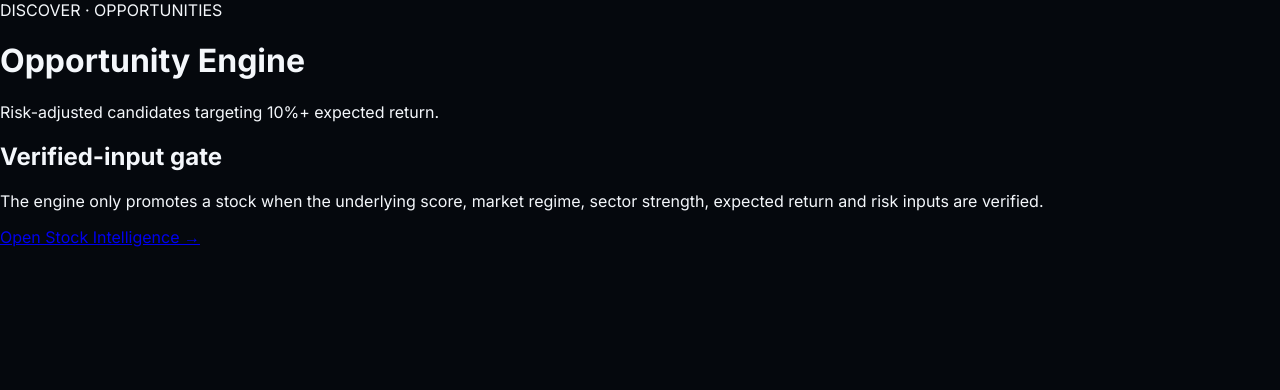
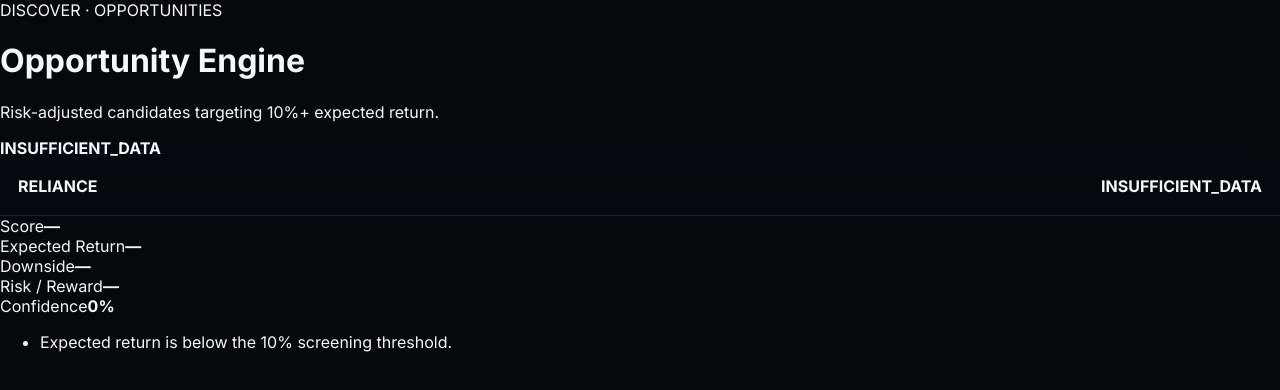
Before and after one commit to trapnexadmin/trapnex-market-intelligent, a Next.js app: page /opportunities in a window 1280 px wide. Shown: the top 390 px of the page. Built offline with nearby package versions, Linux system fonts and the light colour scheme.

Commit message:
Implement Phase 5D: Integrate opportunity features with API, user interface, and persistence schema, including opportunity card and context snapshots.

```diff
--- a/app/api/opportunities/route.ts
+++ b/app/api/opportunities/route.ts
@@ -1,40 +1,36 @@
-import { NextRequest, NextResponse } from "next/server";
+import { NextRequest,NextResponse } from "next/server";
 import { calculateOpportunity } from "@/lib/opportunity/calculate";
 
-export const runtime = "nodejs";
-export const dynamic = "force-dynamic";
+export const runtime="nodejs";
+export const dynamic="force-dynamic";
 
-export async function GET(request: NextRequest) {
-  const symbol = request.nextUrl.searchParams.get("symbol")?.trim().toUpperCase();
+export async function GET(request:NextRequest){
+  const symbol=request.nextUrl.searchParams.get("symbol")?.trim().toUpperCase();
 
-  if (!symbol) {
+  if(!symbol){
     return NextResponse.json({
-      status: "INSUFFICIENT_DATA",
-      opportunities: [],
-      message:
-        "Opportunity ranking requires verified stock, market, sector, return and risk inputs.",
-      checkedAt: new Date().toISOString(),
+      status:"INSUFFICIENT_DATA",
+      opportunities:[],
+      message:"Verified stock, market, sector, risk and return inputs are required.",
+      checkedAt:new Date().toISOString()
     });
   }
 
-  const opportunity = calculateOpportunity({
+  const opportunity=calculateOpportunity({
     symbol,
-    stockScore: null,
-    stockConfidence: 0,
-    marketPulse: null,
-    sectorPulse: null,
-    expectedReturnPct: null,
-    downsidePct: null,
-    riskShield: null,
-    liquidityScore: null,
+    stockScore:null,
+    stockConfidence:0,
+    marketPulse:null,
+    sectorPulse:null,
+    expectedReturnPct:null,
+    downsidePct:null,
+    riskShield:null,
+    liquidityScore:null,
   });
 
   return NextResponse.json({
-    status:
-      opportunity.decision === "INSUFFICIENT_DATA"
-        ? "INSUFFICIENT_DATA"
-        : "READY",
+    status:opportunity.decision==="INSUFFICIENT_DATA"?"INSUFFICIENT_DATA":"READY",
     opportunity,
-    checkedAt: new Date().toISOString(),
+    checkedAt:new Date().toISOString(),
   });
 }
--- a/app/opportunities/page.tsx
+++ b/app/opportunities/page.tsx
@@ -1,21 +1,28 @@
-import Link from "next/link";
+"use client";
 
-export default function OpportunitiesPage() {
-  return (
-    <main className="page-shell">
+import {useEffect,useState} from "react";
+import OpportunityCard from "@/components/opportunities/OpportunityCard";
+
+type Opportunity={symbol:string;score:number|null;expectedReturnPct:number|null;downsidePct:number|null;riskReward:number|null;decision:string;confidence:number;reasons:string[]};
+
+export default function OpportunitiesPage(){
+  const [opportunity,setOpportunity]=useState<Opportunity|null>(null);
+  const [status,setStatus]=useState("LOADING");
+
+  useEffect(()=>{
+    fetch("/api/opportunities?symbol=RELIANCE",{cache:"no-store"})
+      .then(r=>r.json())
+      .then(data=>{setOpportunity(data.opportunity??null);setStatus(data.status??"UNAVAILABLE")})
+      .catch(()=>setStatus("UNAVAILABLE"));
+  },[]);
+
+  return <main className="page-shell">
     <div className="page-header">
       <span>DISCOVER · OPPORTUNITIES</span>
       <h1>Opportunity Engine</h1>
       <p>Risk-adjusted candidates targeting 10%+ expected return.</p>
+      <strong>{status}</strong>
     </div>
-      <section className="page-card">
-        <h2>Verified-input gate</h2>
-        <p>
-          The engine only promotes a stock when the underlying score, market
-          regime, sector strength, expected return and risk inputs are verified.
-        </p>
-        <Link href="/stocks">Open Stock Intelligence →</Link>
-      </section>
+    {opportunity?<OpportunityCard opportunity={opportunity}/>:null}
   </main>
-  );
 }
--- /dev/null
+++ b/components/opportunities/OpportunityCard.tsx
@@ -0,0 +1,14 @@
+export default function OpportunityCard({opportunity}:{opportunity:{
+  symbol:string;score:number|null;expectedReturnPct:number|null;downsidePct:number|null;
+  riskReward:number|null;decision:string;confidence:number;reasons:string[]
+}}){
+  return <article className="opportunity-card">
+    <header><strong>{opportunity.symbol}</strong><b>{opportunity.decision}</b></header>
+    <div><span>Score</span><strong>{opportunity.score??"—"}</strong></div>
+    <div><span>Expected Return</span><strong>{opportunity.expectedReturnPct==null?"—":`${opportunity.expectedReturnPct.toFixed(1)}%`}</strong></div>
+    <div><span>Downside</span><strong>{opportunity.downsidePct==null?"—":`${opportunity.downsidePct.toFixed(1)}%`}</strong></div>
+    <div><span>Risk / Reward</span><strong>{opportunity.riskReward==null?"—":opportunity.riskReward.toFixed(2)}</strong></div>
+    <div><span>Confidence</span><strong>{opportunity.confidence}%</strong></div>
+    <ul>{opportunity.reasons.map((reason,index)=><li key={`${index}-${reason}`}>{reason}</li>)}</ul>
+  </article>
+}
--- a/lib/opportunity/calculate.ts
+++ b/lib/opportunity/calculate.ts
@@ -4,57 +4,57 @@
 
 export function calculateOpportunity(input: OpportunityInput, calculatedAt=new Date()): Opportunity {
   const reasons:string[]=[];
-
-  if ((input.expectedReturnPct ?? 0) >= 10) reasons.push("Expected return meets the 10% screening threshold.");
-  else reasons.push("Expected return is below the 10% screening threshold.");
-
-  if (input.stockScore !== null && input.stockScore >= 75) reasons.push("Stock intelligence is strong.");
-  if (input.marketPulse !== null && input.marketPulse >= 60) reasons.push("Market regime supports long exposure.");
-  if (input.sectorPulse !== null && input.sectorPulse >= 60) reasons.push("Sector strength is supportive.");
-  if (input.riskShield !== null && input.riskShield >= 60) reasons.push("Risk shield is supportive.");
-
-  const rr =
-    input.expectedReturnPct !== null &&
-    input.downsidePct !== null &&
-    input.downsidePct > 0
-      ? input.expectedReturnPct / input.downsidePct
-      : null;
-
-  const components = [
+  const components=[
     input.stockScore,
     input.marketPulse,
     input.sectorPulse,
     input.riskShield,
     input.liquidityScore,
-    input.expectedReturnPct === null ? null : clamp(input.expectedReturnPct * 5),
-  ].filter((v): v is number => v !== null && Number.isFinite(v));
+    input.expectedReturnPct===null?null:clamp(input.expectedReturnPct*5),
+  ].filter((v):v is number=>v!==null&&Number.isFinite(v));
 
-  const score = components.length
+  if ((input.expectedReturnPct ?? 0) >= 10)
+    reasons.push("Expected return meets the 10% screening threshold.");
+  else
+    reasons.push("Expected return is below the 10% screening threshold.");
+
+  if(input.stockScore!==null && input.stockScore>=75) reasons.push("Strong stock intelligence.");
+  if(input.marketPulse!==null && input.marketPulse>=60) reasons.push("Supportive market regime.");
+  if(input.sectorPulse!==null && input.sectorPulse>=60) reasons.push("Supportive sector strength.");
+  if(input.riskShield!==null && input.riskShield>=60) reasons.push("Risk shield is supportive.");
+
+  const riskReward =
+    input.expectedReturnPct!==null &&
+    input.downsidePct!==null &&
+    input.downsidePct>0
+      ? input.expectedReturnPct/input.downsidePct
+      : null;
+
+  const score=components.length
     ? Math.round((components.reduce((a,b)=>a+b,0)/components.length)*10)/10
     : null;
 
-  let decision: Opportunity["decision"] = "INSUFFICIENT_DATA";
-  if (score !== null) {
-    if ((input.expectedReturnPct ?? 0) >= 10 && score >= 75 && (rr === null || rr >= 1.5)) {
+  let decision: Opportunity["decision"]="INSUFFICIENT_DATA";
+  if(score!==null){
+    if((input.expectedReturnPct??0)>=10 && score>=75 && (riskReward===null || riskReward>=1.5))
       decision="STRONG_CANDIDATE";
-    } else if ((input.expectedReturnPct ?? 0) >= 10 && score >= 60) {
+    else if((input.expectedReturnPct??0)>=10 && score>=60)
       decision="CANDIDATE";
-    } else if (score >= 45) {
+    else if(score>=45)
       decision="WATCH";
-    } else {
+    else
       decision="AVOID";
-    }
   }
 
   return {
-    symbol: input.symbol,
+    symbol:input.symbol,
     score,
-    expectedReturnPct: input.expectedReturnPct,
-    downsidePct: input.downsidePct,
-    riskReward: rr,
+    expectedReturnPct:input.expectedReturnPct,
+    downsidePct:input.downsidePct,
+    riskReward,
     decision,
-    confidence: Math.round(((components.length + (input.stockConfidence > 0 ? 1 : 0)) / 7) * 100),
+    confidence:Math.round(((components.length+(input.stockConfidence>0?1:0))/7)*100),
     reasons,
-    calculatedAt: calculatedAt.toISOString(),
+    calculatedAt:calculatedAt.toISOString(),
   };
 }
```
Also changed, not shown: lib/opportunity/types.ts (+21 -26 lines), lib/stock-intelligence/opportunity-adapter.ts (added, +16 -0 lines), 2 other files (tests, documents, lock files or other folders). Lines whose indentation alone changed are shown as unchanged.
